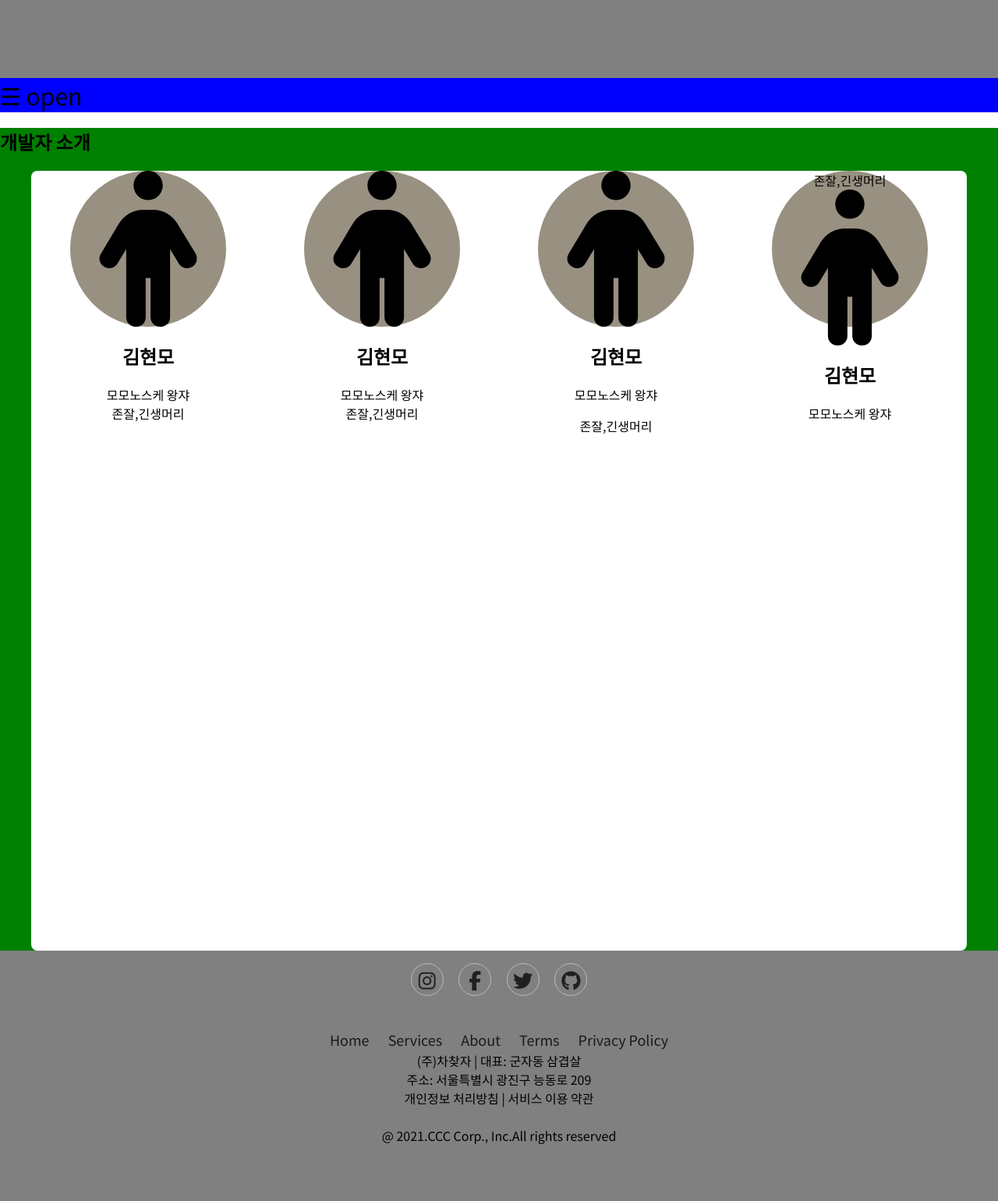
After one commit to Clear-Top/Repository_for_Capstone, a Flask app: page /developer in a window 1280 px wide. The commit adds this page. Shown: the whole page at 78% size. Run offline with Flask 2, Linux system fonts and the light colour scheme; some libraries are stand-ins or nearby versions.

Commit message:
개발자 페이지 추가

```diff
--- a/app.py
+++ b/app.py
@@ -53,6 +53,10 @@ def introductionList():
 @app.route('/introductionMap')
 def introductionMap():
     return render_template('introductionMap.html')
+
+@app.route('/developer')
+def developer():
+    return render_template('developer.html')
 
 
 @app.route('/searchCar', methods=['GET'])
--- /dev/null
+++ b/static/css/developer.css
@@ -0,0 +1,20 @@
+.introduce_box{
+    background-color: white;
+    height : 1000px;
+    width : 1200px;
+    margin : auto;
+    border-radius: .5em;
+    text-align: center;
+}
+
+.person{
+    background-color: rgb(152, 144, 129);
+    height : 200px;
+    width : 200px;
+    margin-left:50px;
+    margin-right:50px;
+    float:left;
+    border-radius: 50% ;
+    position:relative;
+    text-align: center;
+}
--- /dev/null
+++ b/templates/developer.html
@@ -0,0 +1,69 @@
+<!DOCTYPE html>
+<html>
+
+<head>
+    <script src="https://ajax.googleapis.com/ajax/libs/jquery/1.12.4/jquery.min.js"></script>
+    <link rel="stylesheet" href="../static/css/introductionList.css">
+    <link rel="stylesheet" href="../static/css/sideBar.css">
+    <link rel="stylesheet" href="../static/css/footer.css">
+    <link rel="stylesheet" href="../static/css/developer.css">
+    <link href="https://fonts.googleapis.com/css2?family=Noto+Sans+KR&display=swap" rel="stylesheet">
+    <link rel="stylesheet" href="https://use.fontawesome.com/releases/v5.15.3/css/all.css"
+        integrity="sha384-SZXxX4whJ79/gErwcOYf+zWLeJdY/qpuqC4cAa9rOGUstPomtqpuNWT9wdPEn2fk" crossorigin="anonymous">
+    <script src="../static/js/sideBar.js"></script>
+    <script src="https://kit.fontawesome.com/98399ba990.js" crossorigin="anonymous"></script>
+</head>
+
+<body>
+    <header style="background-color: gray;margin: 0; height: 100px;"></header>
+    <nav id="mySidenav" class="sidenav" style="background-color: orange;">
+        <a class="T" href="http://localhost:5000/"><i class="fas fa-home" style="font-size: 40px;"></i></a>
+        <a id="closeNav" href="javascript:void(0)" class="closebtn" onclick="closeNav();">&times;</a>
+        <a class="T" href="#">서비스소개</a>
+        <a class="C" href="http://localhost:5000/introductionList">&nbsp&nbsp&nbsp번호인식 서비스</a>
+        <a class="C" href="http://localhost:5000/introductionMap">&nbsp&nbsp&nbsp맵 조회 서비스</a>
+    </nav>
+    <aside style="background-color: blue;">
+        <span id="openNav" style="font-size:30px;cursor:pointer" onclick="openNav();">&#9776; open</span>
+    </aside>
+    <article id="main" style="background-color: green;">
+        <h2>개발자 소개</h2>
+        <div class="introduce_box">
+            <div class="person"><i class="fas fa-male" style="font-size : 200px;"></i><br><h1>김현모</h1>
+            <p>모모노스케 왕쟈<br>존잘,긴생머리</p></div>
+            <div class="person"><i class="fas fa-male" style="font-size : 200px;"></i><br><h1>김현모</h1>
+            <p>모모노스케 왕쟈<br>존잘,긴생머리</p></div>
+            <div class="person"><i class="fas fa-male" style="font-size : 200px;"></i><br><h1>김현모</h1>
+            <p>모모노스케 왕쟈</p>존잘,긴생머리</div>
+            <div class="person">존잘,긴생머리<i class="fas fa-male" style="font-size : 200px;"></i><br><h1>김현모</h1>
+            <p>모모노스케 왕쟈</p></div>
+            </div>
+    </article>
+    <div id="nav-sub">
+        <i id="icon" class="fas fa-map-marked-alt"></i>
+        <p>Follow me</p>
+        <p>on Twitter!</p>
+    </div>
+    <footer id=" main" class="footer-basic">
+        <div class="social">
+            <a href="https://www.instagram.com/"><i class="fab fa-instagram"></i></a>
+            <a href="https://www.facebook.com/"><i class="fab fa-facebook-f"></i></a>
+            <a href="https://twitter.com/"><i class="fab fa-twitter"></i></a>
+            <a href="https://github.com/RaicLee/Capstone_Design"><i class="fab fa-github"></i></a>
+        </div>
+
+        <ul class="list-inline">
+            <li class="list-inline-item"><a href="http://127.0.0.1:5000/">Home</a></li>
+            <li class="list-inline-item"><a href="http://127.0.0.1:5000/xlupload">Services</a></li>
+            <li class="list-inline-item"><a href="#">About</a></li>
+            <li class="list-inline-item"><a href="#">Terms</a></li>
+            <li class="list-inline-item"><a href="#">Privacy Policy</a></li>
+        </ul>
+        <p class="copyright">(주)차찾자 | 대표: 군자동 삼겹살 <br>
+            주소: 서울특별시 광진구 능동로 209<br>
+            개인정보 처리방침 | 서비스 이용 약관 <br><br>
+            @ 2021.CCC Corp., Inc.All rights reserved <br><br><br><br></p>
+    </footer>
+</body>
+
+</html>
--- a/templates/mapPage.html
+++ b/templates/mapPage.html
@@ -78,7 +78,7 @@
                     <a href="#">유의사항</a>
                 </div>
             </li>
-            <li class="dropdown"><a href="#developer">개발자</a></li>
+            <li class="dropdown"><a href="http://localhost:5000/developer">개발자</a></li>
         </ul>
     </div>
     <div class="bossContainer">
```
